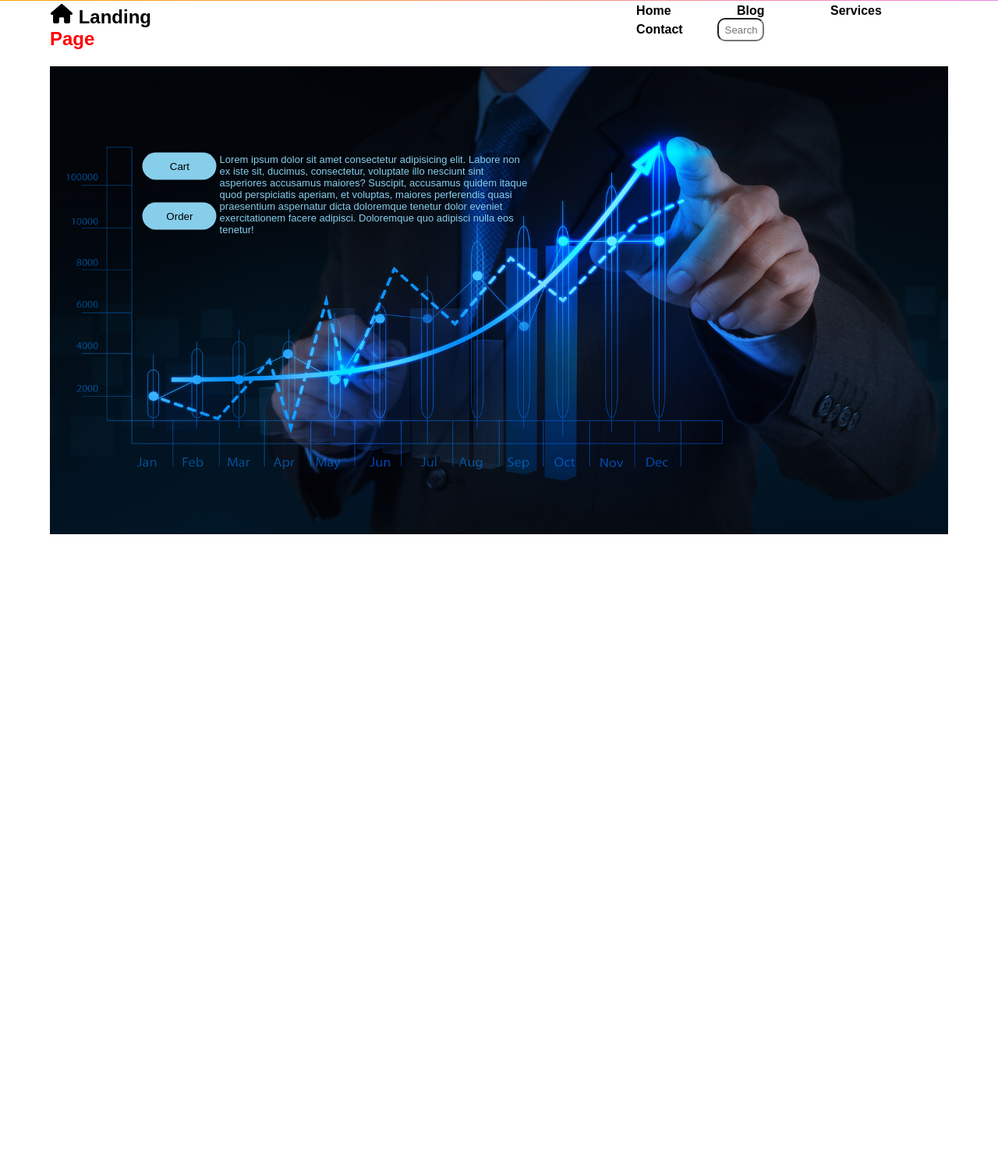
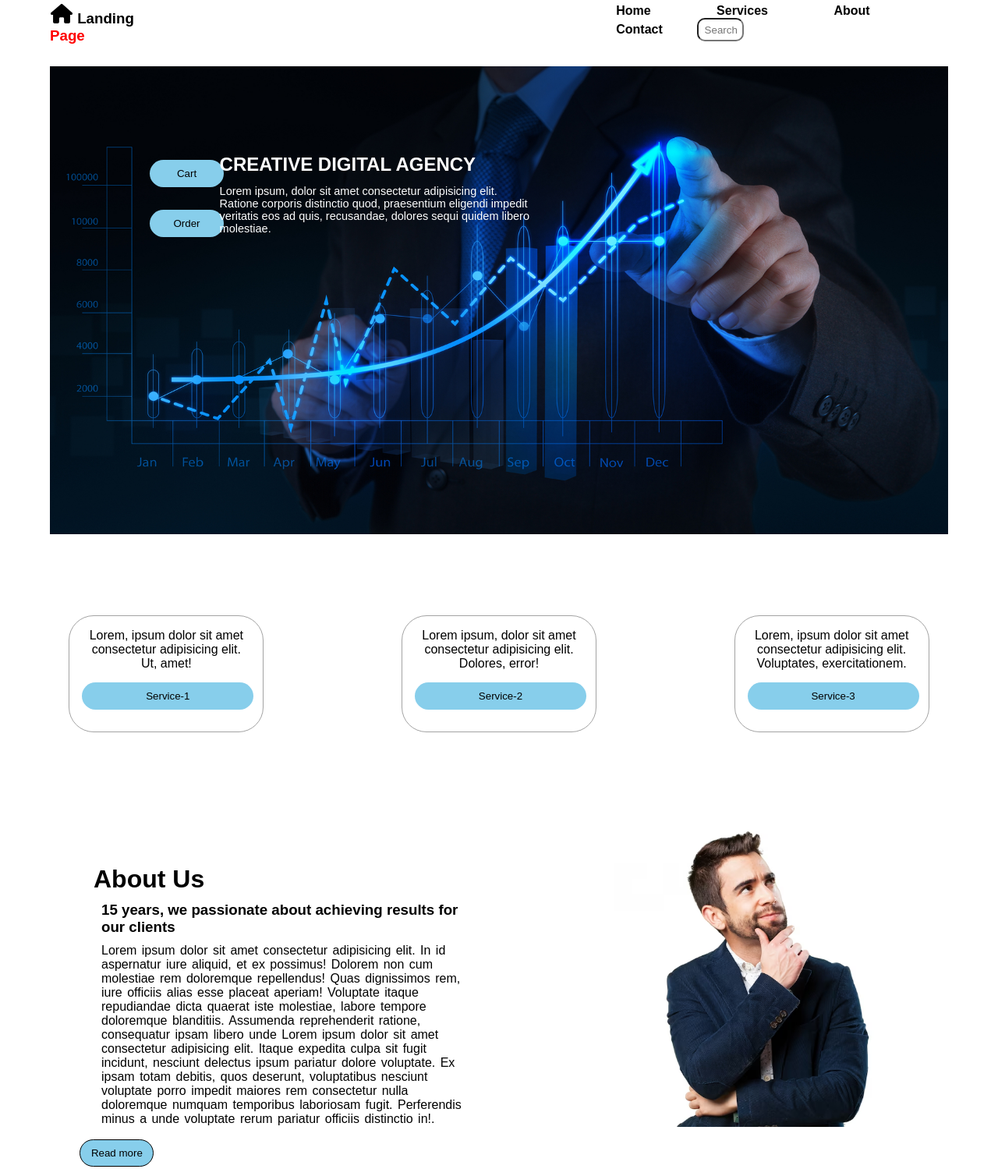
Before and after one commit to ravigitX/CODSOFT, a plain HTML site: page index.html in a window 1280 px wide. Shown: the part 75-1574 px from the top of the page at 78% size. Before the commit the page ends 800 px from the top, so only its background shows below. Drawn offline with Linux system fonts and the light colour scheme.

Commit message:
Update:css

```diff
--- a/css/style.css
+++ b/css/style.css
@@ -5,11 +5,16 @@
     font-family: "Montserrat", sans-serif;
 }
 
-header{
+html{
+    scroll-behavior: smooth;
+}
+
+#header{
     display: flex;
-    background: linear-gradient(50deg, orange, violet);
+    background: linear-gradient(50deg, skyblue, violet);
     justify-content: flex-start;
     padding: 20px;
+    height: 8vh;
 }
 
 nav ul li{
@@ -56,7 +61,7 @@ nav ul li{
     }
 }
 
-button{
+.btn{
     position: absolute;
     left: 50%;
     top: 50%;
@@ -103,7 +108,12 @@ button{
     width: 60px;
     height: 30px;
     border-radius: 10px;
+    color: black;
 }
+.search:hover{
+    color: black;
+}
+
 .magnifying-glass{
     width: 30px;
     height: 25px;
@@ -122,37 +132,160 @@ button{
 }
 
 .order{
+    width: 95px;
+    height: 35px;
+    border-radius: 100px;
+    border: none;
+    cursor: pointer;
     position: absolute;
-    left: 18%;
-    top: 44%;
+    left: 15%;
+    top: 43%;
     background-color: skyblue;
 }
 
 .cart{
+    width: 95px;
+    height: 35px;
+    border-radius: 100px;
+    border: none;
+    cursor: pointer;
     position: absolute;
-    left:18% ;
-    top: 36%;
+    left:15% ;
+    top: 35%;
     background-color: skyblue;
+    box-sizing: border-box;
 }
 
 .cart:hover{
     background-color: white;
-    color: red;
-    font-style: italic;
-    border: 2px solid red;
+    font-weight: 600;
+    box-shadow: whitesmoke 0px 0px 50px;
 }
 
 .order:hover{
     background-color: white;
-    color: red;
-    font-style: italic;
-    border: 2px solid red;
+    font-weight: 600;
+    box-shadow: whitesmoke 0px 0px 20px;
+}
+.heading1{
+    position: absolute;
+    top: 34%;
+    left: 22%;
+    color: white;
 }
 .content1{
     position: absolute;
-    top: 34%;
+    top: 39%;
     left: 22%;
     width: 400px;
-    color: skyblue;
-    font-size: small;
+    color: white;
+    font-size: 14.5px;
 }
+
+section{
+    height: 100vh;
+    display: flex;
+    box-sizing: border-box;
+    min-height: fit-content;
+}
+#services{
+    height: 40vh;
+}
+.services-containers{
+    width: 100%;
+    height: 200px;
+    margin: 0 auto;
+    border: 10px soild aqua;
+    display: flex;
+    flex-direction: row;
+    justify-content: space-around;
+}
+
+.service{
+    height: 150px;
+    width: 250px;
+    display: flex;
+    padding: 1rem;
+    background: white;
+    border-radius: 2rem;
+    border: rgb(53,53,53) 0.1rem solid;
+    border-color: rgb(163,163,163);
+    text-align: center;
+}
+
+.btn-container{
+    display: flex;
+    position: absolute;
+    justify-content: center;
+    width: 220px;
+    align-items: center;
+    top: 950px;
+    height: 35px;
+    border-radius: 100px;
+    border: none;
+    background-color: skyblue;
+    box-sizing: border-box;
+}
+
+.btn-container:hover{
+    background-color: white;
+    font-weight: 600;
+    box-shadow: aqua 0px 0px 10px;
+}
+
+
+.about1-img{
+    position: absolute;
+    width: 400px;
+    height: 400px;
+    left: 60%;
+    top: 140% ;
+}
+.about-btn{
+    width: 95px;
+    height: 35px;
+    border-radius: 100px;
+    border: black 0.1rem solid;
+    cursor: pointer;
+    position: absolute;
+    background-color: skyblue;
+    top: 192%;
+    left: 8%;
+}
+.about-btn:hover{
+    background-color: white;
+    font-weight: 600;
+    box-shadow: aqua 0px 0px 10px;
+}
+.abt p{
+    width: 600px;
+    font-size: medium;
+    padding-left: 120px;
+    font-weight: 500;
+    word-spacing: 2px;
+    margin: 0 auto;
+}
+.abt h1{
+    font-size: xx-large;
+    width: 300px;
+    padding-left: 120px;
+}
+.abt h3{
+    width: 600px;
+    padding-left: 120px;
+    margin: 10px;
+}
+
+.footer-info{
+    display: inline-block;
+    position: absolute;
+    top: 230%;
+    left: 30%;
+    bottom: 0%;
+    cursor: pointer;
+    font-weight: bold;
+    color: black;
+}
+.footer-info:hover{
+    color: red;
+}
--- /dev/null
+++ b/css/yt.css
@@ -0,0 +1,34 @@
+@import url('https://fonts.googleapis.com/css2?family=Poppins:ital,wght@0,100;0,200;0,300;0,400;0,500;0,600;0,700;0,800;0,900;1,100;1,200;1,300;1,400;1,500;1,600;1,700;1,800;1,900&display=swap');
+
+*{
+    margin: 0;
+    padding: 0;
+    box-sizing: border-box;
+    font-family: "poppins", sans-serif;
+}
+
+.container{
+    scroll-snap-type: y mandatory;
+    height: 100vh;
+}
+
+section{
+    height: 100vh;
+    display: flex;
+    justify-content: center;
+    align-items: center;
+    scroll-snap-align: start;
+}
+
+.one{
+    background-color: aqua;
+}
+.two{
+    background-color: aquamarine;
+}
+.three{
+    background-color: blue;
+}
+.four{
+    background-color: blueviolet;
+}
--- a/index.html
+++ b/index.html
@@ -12,13 +12,11 @@
     <link rel="stylesheet" href="https://stackpath.bootstrapcdn.com/font-awesome/4.7.0/css/font-awesome.min.css">
 
     <!-- Custom styling-->
-    <link rel="stylesheet" href="./css/util.css">
-    <link rel="stylesheet" href="./css/animation.css">
     <link rel="stylesheet" href="./css/style.css">
 
 </head>
 <body>
-    <header>
+    <section id="header">
         <div>
             <nav>
                 <ul>
@@ -39,7 +37,7 @@
                             <li>
                                 <div class="container">
                                     <div class="border"></div>
-                                    <button>Consult</button>
+                                    <button class="btn">Consult</button>
                                 </div>
                             </li>
                         </ul>
@@ -52,22 +50,63 @@
                 <h1><img src="assets/images/house-solid.svg" alt="Landing Page image" class="house-solid"> Landing <span style="color: red;">Page</span></h1>
                 <ul class="heading-info">
                     <li><a href="#"></a>Home</li>
-                    <li><a href="#"></a>Blog</li>
                     <li><a href="#"></a>Services</li>
+                    <li><a href="#"></a>About</li>
                     <li><a href="#"></a>Contact</li>
                     <input type="text" placeholder="  Search" class="search">
                     <img src="assets/images/magnifying-glass.svg" alt="Search-image" class="magnifying-glass">
                 </ul>
             </div>
         </nav>
-    </header>
-    <main class="content">
+    </section>
+    <section id="content">
         <div>
                 <img src="assets/images/about.jpg" alt="about-image" class="about-image">
                 <button class="order">Order</button>
                 <button class="cart">Cart</button>
-                <p class="content1">Lorem ipsum dolor sit amet consectetur adipisicing elit. Labore non ex iste sit, ducimus, consectetur, voluptate illo nesciunt sint asperiores accusamus maiores? Suscipit, accusamus quidem itaque quod perspiciatis aperiam, et voluptas, maiores perferendis quasi praesentium aspernatur dicta doloremque tenetur dolor eveniet exercitationem facere adipisci. Doloremque quo adipisci nulla eos tenetur!</p>
+                <h2 class="heading1">CREATIVE DIGITAL AGENCY</h2>
+                <p class="content1">
+                    Lorem ipsum, dolor sit amet consectetur adipisicing elit. Ratione corporis distinctio quod, praesentium eligendi impedit veritatis eos ad quis, recusandae, dolores sequi quidem libero molestiae.
+                </p>
         </div>
-    </main>
+    </section>
+    <section id="services">
+        <div class="services-containers">
+                <div class="service service-container1">
+                    Lorem, ipsum dolor sit amet consectetur adipisicing elit. Ut, amet!
+                    <button class="btn-container">Service-1</button>
+                </div>
+                <div class="service service-container2">
+                    Lorem ipsum, dolor sit amet consectetur adipisicing elit. Dolores, error!
+                    <button class="btn-container">Service-2</button>
+                </div>
+                <div class="service service-container3">
+                    Lorem, ipsum dolor sit amet consectetur adipisicing elit. Voluptates, exercitationem.
+                    <button class="btn-container">Service-3</button>
+                </div>
+        </div>
+    </section>
+    <section id="about">
+        <div class="abt">
+            <h1>About Us</h1>
+            <h3>15 years, we passionate about achieving results for our clients</h3>
+            <p>Lorem ipsum dolor sit amet consectetur adipisicing elit. In id aspernatur iure aliquid, et ex possimus! Dolorem non cum molestiae rem doloremque repellendus! Quas dignissimos rem, iure officiis alias esse placeat aperiam! Voluptate itaque repudiandae dicta quaerat iste molestiae, labore tempore doloremque blanditiis. Assumenda reprehenderit ratione, consequatur ipsam libero unde Lorem ipsum dolor sit amet consectetur adipisicing elit. Itaque expedita culpa sit fugit incidunt, nesciunt delectus ipsum pariatur dolore voluptate. Ex ipsam totam debitis, quos deserunt, voluptatibus nesciunt voluptate porro impedit maiores rem consectetur nulla doloremque numquam temporibus laboriosam fugit. Perferendis minus a unde voluptate rerum pariatur officiis distinctio in!.</p>
+            <button class="about-btn">Read more</button>
+            <img src="./assets/images/about-img.jpg" alt="about1-image" class="about1-img">
+        </div>
+    </section>
+    <footer>
+        <nav>
+            <div class="footer">
+                <ul class="footer-info">
+                    <li><a href="#"></a>Home</li>
+                    <li><a href="#"></a>Services</li>
+                    <li><a href="#"></a>About</li>
+                    <li><a href="#"></a>Contact</li>
+                </ul>
+            </div>
+        </nav>
+        <p>Copyright &#169; 2024 Ravikumar. All Rights Reserved.</p>
+    </footer>
 </body>
 </html>
```
Also changed, not shown: css/yt.html (added, +27 -0 lines), assets/images/about-img.jpg (added).
